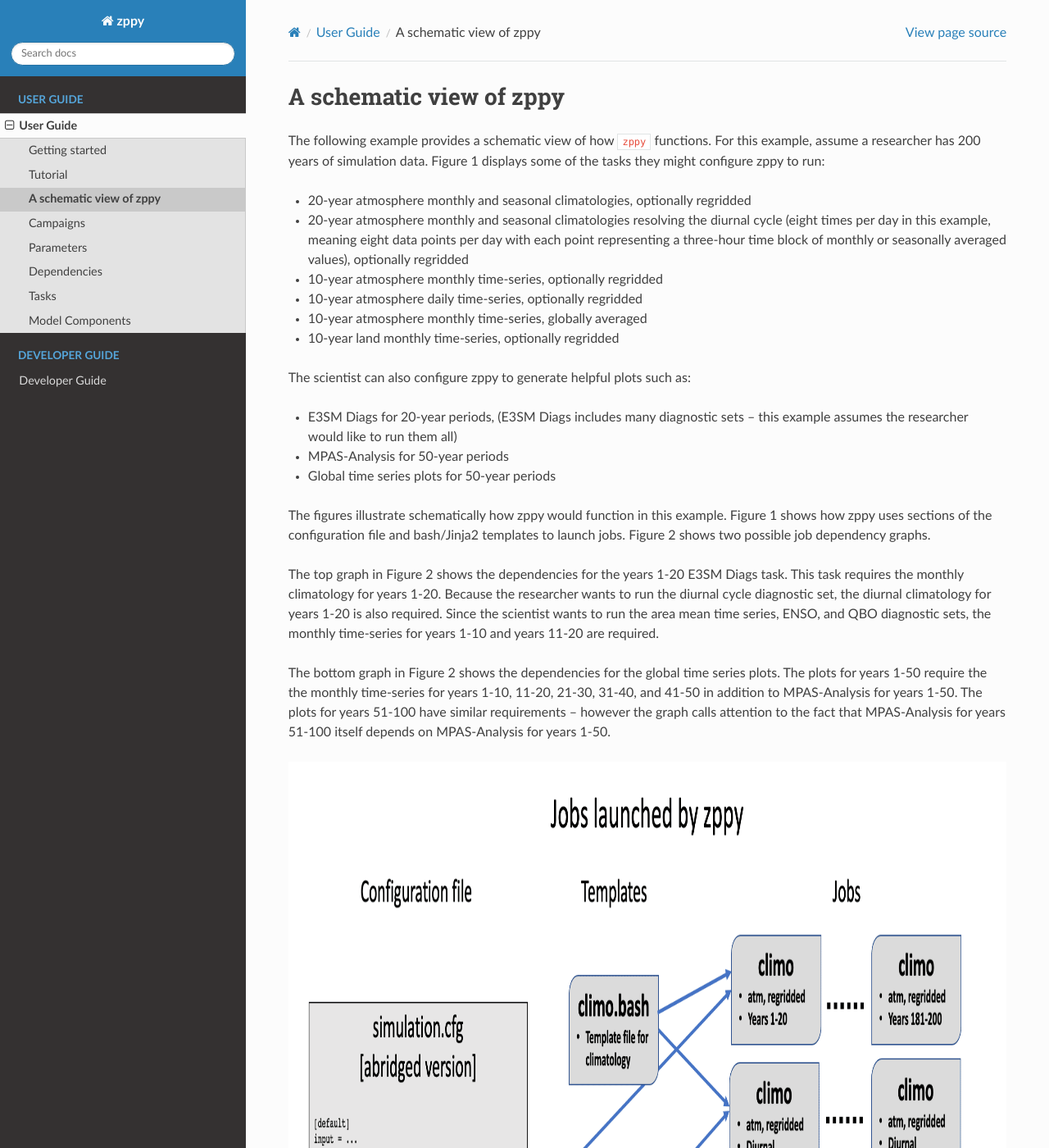
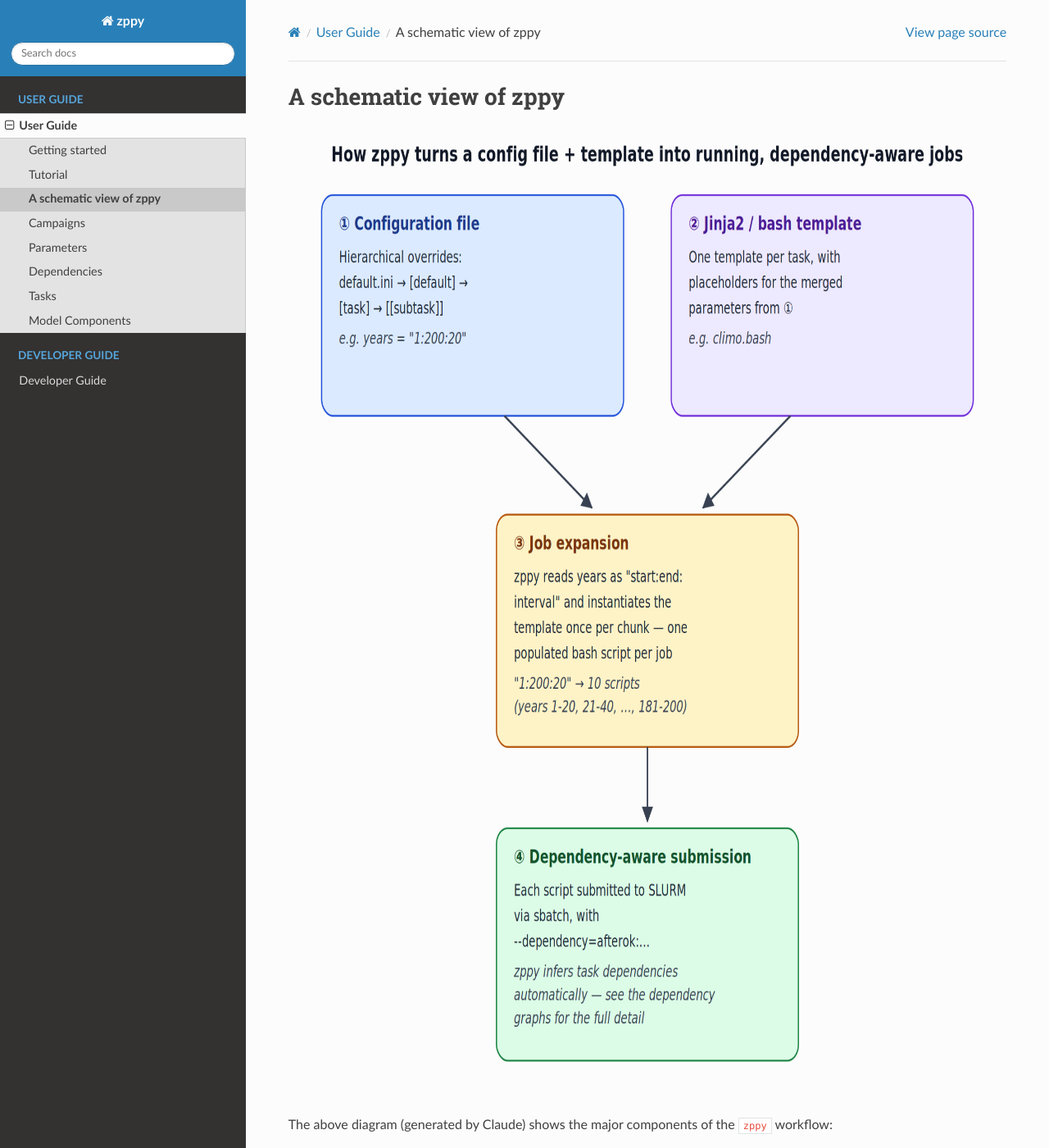
Before and after one commit to E3SM-Project/zppy, a Sphinx documentation site: the page built from docs/source/user_guide/schematics.rst, in a window 1280 px wide and 1400 px high. Shown: the whole window at 82% size. Built offline with Sphinx 7.4.7 and the Read the Docs theme 3.1.0, drawn with Linux system fonts in a browser that asks for light colours; pages that are not in the unit, such as notebooks, are missing from menus; some of the changed text lies outside the part shown.

Commit message:
Modernize zppy schematic

```diff
--- a/docs/source/user_guide/schematics.rst
+++ b/docs/source/user_guide/schematics.rst
@@ -2,53 +2,14 @@
 A schematic view of zppy
 ************************
 
-The following example provides a schematic view of how ``zppy`` functions.
-For this example, assume a researcher has 200 years of simulation data.
-Figure 1 displays some of the tasks they might configure zppy to run:
-
-- 20-year atmosphere monthly and seasonal climatologies, optionally regridded
-- 20-year atmosphere monthly and seasonal climatologies resolving the diurnal cycle (eight times per day in this example, meaning eight data points per day with each point representing a three-hour time block of monthly or seasonally averaged values), optionally regridded
-- 10-year atmosphere monthly time-series, optionally regridded
-- 10-year atmosphere daily time-series, optionally regridded
-- 10-year atmosphere monthly time-series, globally averaged
-- 10-year land monthly time-series, optionally regridded
-
-The scientist can also configure zppy to generate helpful plots such as:
-
-- E3SM Diags for 20-year periods, (E3SM Diags includes many diagnostic sets – this example assumes the researcher would like to run them all)
-- MPAS-Analysis for 50-year periods
-- Global time series plots for 50-year periods
-
-The figures illustrate schematically how zppy would function in this example.
-Figure 1 shows how zppy uses sections of the configuration file and
-bash/Jinja2 templates to launch jobs.
-Figure 2 shows two possible job dependency graphs.
-
-The top graph in Figure 2 shows the dependencies for the years 1-20 E3SM Diags task.
-This task requires the monthly climatology for years 1-20.
-Because the researcher wants to run the diurnal cycle diagnostic set,
-the diurnal climatology for years 1-20 is also required.
-Since the scientist wants to run the area mean time series, ENSO, and QBO diagnostic
-sets, the monthly time-series for years 1-10 and years 11-20 are required.
-
-The bottom graph in Figure 2 shows the dependencies for the global time series plots.
-The plots for years 1-50 require the the monthly time-series for years 1-10, 11-20,
-21-30, 31-40, and 41-50 in addition to MPAS-Analysis for years 1-50.
-The plots for years 51-100 have similar requirements – however the graph calls
-attention to the fact that MPAS-Analysis for years 51-100 itself depends on
-MPAS-Analysis for years 1-50.
-
-.. image:: ../figures/zppy_jobs.png
+.. image:: ../figures/zppy_workflow.png
    :scale: 80%
 
-Figure 1.  Illustration of how zppy uses sections of the configuration file and
-bash/Jinja2 templates to launch various jobs.
-climo stands for climatology and ts stands for time series.
-Note that the configuration file is abridged – see the :ref:`zppy tutorial <tutorial>`
-for more complete examples.
+The above diagram (generated by Claude) shows the major components of the ``zppy`` workflow:
 
-.. image:: ../figures/zppy_dependencies.png
-   :scale: 80%
+1. The config file. Users launch ``zppy`` with ``zppy -c config.cfg``. Parameters are set based on a hierarchy: ``default.ini``'s default parameter settings; the ``[default]`` section; the ``[[task]]`` section; the ``[[subtask]]`` section.
+2. Jinja2 bash templates. Parameters from the ``cfg`` can be substituted in.
+3. Insantiated bash scripts. By substituting the appropriate values from the ``cfg`` into the relevant bash template, ``zppy`` is able to create working bash scripts and then run them. For example, if a user wants to run 200 years of analysis in 20 year increments, they just need to specify ``1:200:20`` and ``zppy`` will know to launch 10 scripts to cover that time period.
+4. Dependency awareness. ``zppy`` will know if a job can't yet be launched. For more on this, see :ref:`dependencies <dependency_graph>`.
 
-Figure 2. Two possible job dependency graphs.
-climo stands for climatology and ts stands for time series.
+If users re-run ``zppy`` only previously failed or newly requested jobs will be launched.
```
Also changed, not shown: docs/source/figures/zppy_dependencies.png (deleted), docs/source/figures/zppy_jobs.png (deleted), docs/source/figures/zppy_workflow.png (added), 1 other file.
